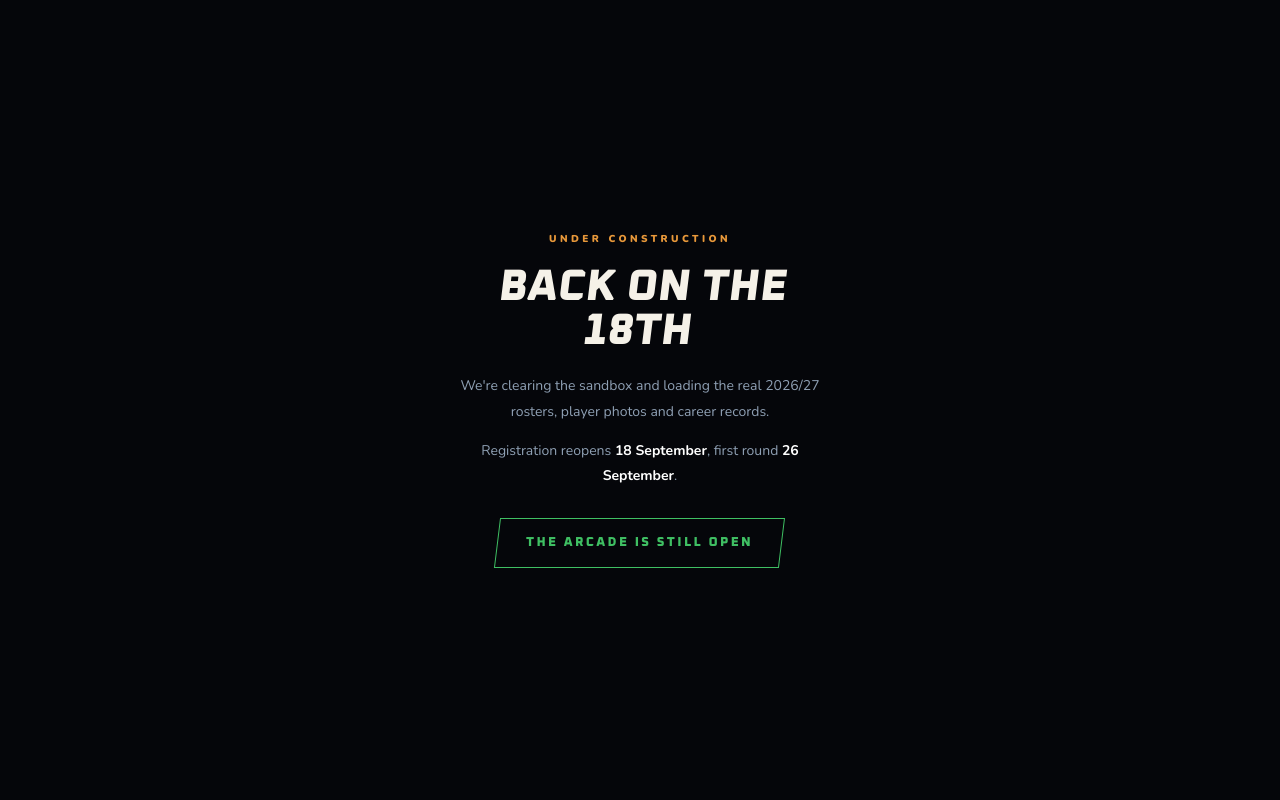
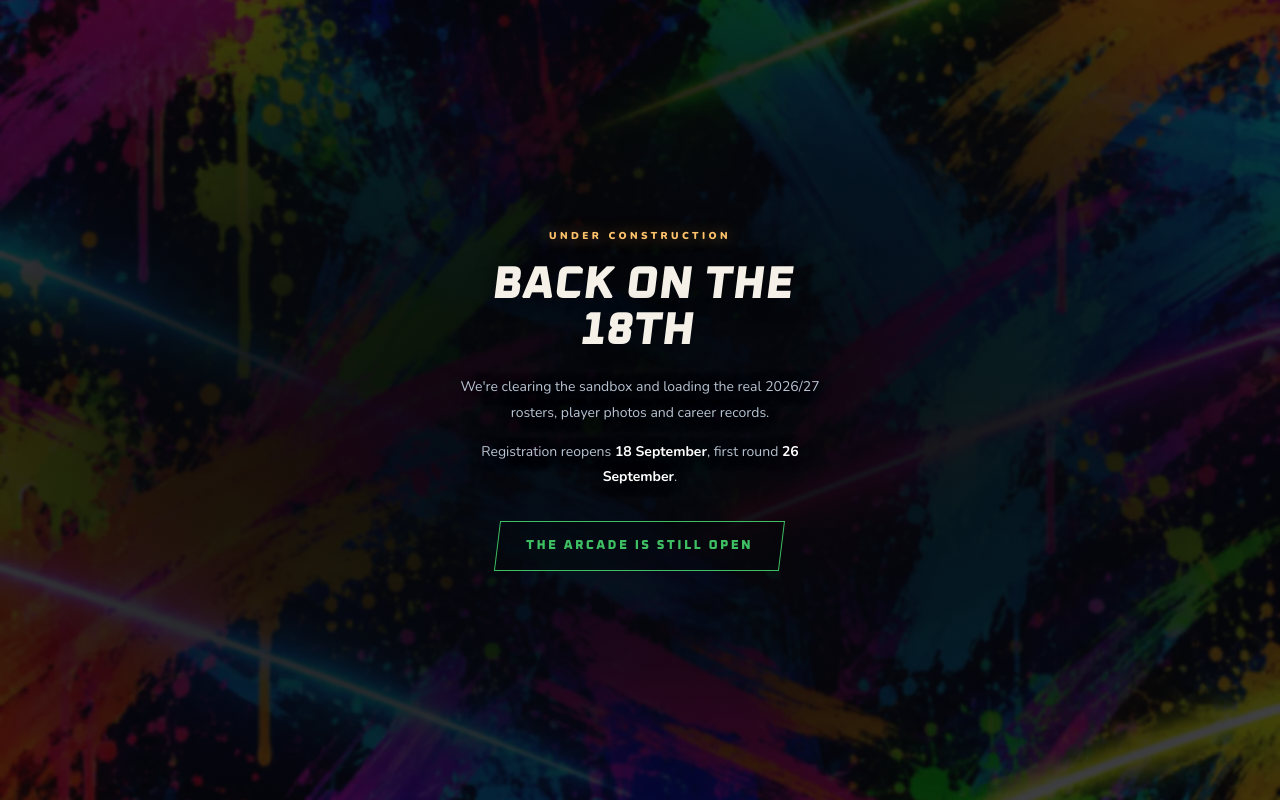
Before and after one commit to N8Nuks/grassrootsfantasy, a Next.js app: page /closed in a window 1280 px wide. Built offline with nearby package versions, Linux system fonts and the light colour scheme.

Commit message:
Close My Team, Matchups, Ladder, Athlete Hall and five arcade games for the changeover

```diff
--- a/app/closed/page.tsx
+++ b/app/closed/page.tsx
@@ -1,46 +1,78 @@
-/* Shown in place of any page in UNDER_CONSTRUCTION. Deliberately standalone —
-   no Nav, no Supabase, nothing that can fail while the database is being
-   cleared out from under it. */
+/* Shown in place of any page in UNDER_CONSTRUCTION or CLOSED_GAMES.
+   Deliberately standalone — no Nav, no Supabase, nothing that can fail while
+   the database is being cleared out from under it. */
 export default function Closed() {
   return (
-    <main style={{
-      minHeight: '100vh', display: 'flex', alignItems: 'center', justifyContent: 'center',
-      background: '#05060A', padding: '24px', textAlign: 'center',
-    }}>
-      <div style={{ maxWidth: '38ch' }}>
-        <p style={{
-          fontSize: '10px', fontWeight: 900, letterSpacing: '0.34em',
-          textTransform: 'uppercase', color: '#E8983A', marginBottom: '18px',
-        }}>
-          Under construction
-        </p>
-        <h1 style={{
-          fontFamily: 'var(--font-heading)', fontWeight: 800, textTransform: 'uppercase',
-          fontSize: 'clamp(28px, 8vw, 44px)', lineHeight: 1, color: '#F5F1E8',
-          transform: 'skewX(-7deg)', margin: '0 0 20px',
-        }}>
-          Back on the 18th
-        </h1>
-        <p style={{ fontSize: '14px', lineHeight: 1.8, color: '#8FA0B4', margin: '0 0 14px' }}>
+    <main className="cl-root">
+      <span className="cl-art" aria-hidden="true" />
+      <span className="cl-scrim" aria-hidden="true" />
+
+      <div className="cl-box">
+        <p className="cl-eyebrow">Under construction</p>
+        <h1 className="cl-head">Back on the 18th</h1>
+        <p className="cl-body">
           We&apos;re clearing the sandbox and loading the real 2026/27 rosters,
           player photos and career records.
         </p>
-        <p style={{ fontSize: '14px', lineHeight: 1.8, color: '#8FA0B4', margin: '0 0 30px' }}>
-          Registration reopens <b style={{ color: '#FFFFFF' }}>18 September</b>,
-          first round <b style={{ color: '#FFFFFF' }}>26 September</b>.
+        <p className="cl-body">
+          Registration reopens <b>18 September</b>, first round <b>26 September</b>.
         </p>
-        <a href="/games" style={{
-          display: 'inline-block', textDecoration: 'none',
-          border: '1px solid #3FBF63', color: '#3FBF63',
-          fontFamily: 'var(--font-heading)', fontWeight: 800, fontSize: '13px',
-          letterSpacing: '0.18em', textTransform: 'uppercase',
-          padding: '14px 28px', transform: 'skewX(-7deg)',
-        }}>
-          <span style={{ display: 'inline-block', transform: 'skewX(7deg)' }}>
-            The arcade is still open
-          </span>
+        <a className="cl-btn" href="/games">
+          <span>The arcade is still open</span>
         </a>
       </div>
+
+      <style>{`
+        .cl-root {
+          position: relative; min-height: 100vh; overflow: hidden;
+          display: flex; align-items: center; justify-content: center;
+          background: #05060A; padding: 24px; text-align: center;
+          isolation: isolate;
+        }
+        .cl-art {
+          position: absolute; inset: 0; z-index: 0; pointer-events: none;
+          background: url('/banner-neon.webp') center / cover no-repeat;
+          opacity: 0.5;
+        }
+        /* Darkest through the middle where the copy sits, so the artwork still
+           shows at the edges without swallowing the words. */
+        .cl-scrim {
+          position: absolute; inset: 0; z-index: 1; pointer-events: none;
+          background:
+            radial-gradient(ellipse 70% 60% at 50% 50%, #05060AF2 0%, #05060ACC 55%, #05060A80 100%);
+        }
+        .cl-box { position: relative; z-index: 2; max-width: 38ch; }
+
+        .cl-eyebrow {
+          font-size: 10px; font-weight: 900; letter-spacing: 0.34em;
+          text-transform: uppercase; color: #FFC46B; margin: 0 0 18px;
+          text-shadow: 0 0 14px #E8983A90;
+        }
+        .cl-head {
+          font-family: var(--font-heading); font-weight: 800; text-transform: uppercase;
+          font-size: clamp(28px, 8vw, 46px); line-height: 1; color: #F5F1E8;
+          transform: skewX(-7deg); margin: 0 0 20px;
+          text-shadow: 0 2px 20px #05060A;
+        }
+        .cl-body {
+          font-size: 14px; line-height: 1.8; color: #B8C4D2; margin: 0 0 14px;
+          text-shadow: 0 2px 14px #05060A;
+        }
+        .cl-body b { color: #FFFFFF; }
+        .cl-btn {
+          display: inline-block; text-decoration: none; margin-top: 18px;
+          border: 1px solid #3FBF63; color: #3FBF63; background: #05060A80;
+          font-family: var(--font-heading); font-weight: 800; font-size: 13px;
+          letter-spacing: 0.18em; text-transform: uppercase;
+          padding: 14px 28px; transform: skewX(-7deg);
+          transition: background 140ms ease, box-shadow 140ms ease;
+        }
+        .cl-btn span { display: inline-block; transform: skewX(7deg); }
+        .cl-btn:hover {
+          background: #3FBF6320;
+          box-shadow: 0 0 24px #3FBF6350;
+        }
+      `}</style>
     </main>
   )
 }
--- a/app/locked/page.tsx
+++ b/app/locked/page.tsx
@@ -1,43 +1,74 @@
 /* Shown in place of register and login while accounts are being cleared. */
 export default function Locked() {
   return (
-    <main style={{
-      minHeight: '100vh', display: 'flex', alignItems: 'center', justifyContent: 'center',
-      background: '#05060A', padding: '24px', textAlign: 'center',
-    }}>
-      <div style={{ maxWidth: '38ch' }}>
-        <p style={{
-          fontSize: '10px', fontWeight: 900, letterSpacing: '0.34em',
-          textTransform: 'uppercase', color: '#E8983A', marginBottom: '18px',
-        }}>
-          Closed for the changeover
-        </p>
-        <h1 style={{
-          fontFamily: 'var(--font-heading)', fontWeight: 800, textTransform: 'uppercase',
-          fontSize: 'clamp(28px, 8vw, 44px)', lineHeight: 1, color: '#F5F1E8',
-          transform: 'skewX(-7deg)', margin: '0 0 20px',
-        }}>
-          Back on the 18th
-        </h1>
-        <p style={{ fontSize: '14px', lineHeight: 1.8, color: '#8FA0B4', margin: '0 0 14px' }}>
+    <main className="cl-root">
+      <span className="cl-art" aria-hidden="true" />
+      <span className="cl-scrim" aria-hidden="true" />
+
+      <div className="cl-box">
+        <p className="cl-eyebrow">Closed for the changeover</p>
+        <h1 className="cl-head">Back on the 18th</h1>
+        <p className="cl-body">
           Every account is being cleared so we can load the real season. Nothing
           carries over — everyone signs up again and claims their team name fresh.
         </p>
-        <p style={{ fontSize: '14px', lineHeight: 1.8, color: '#8FA0B4', margin: '0 0 30px' }}>
-          Registration reopens <b style={{ color: '#FFFFFF' }}>18 September</b>.
+        <p className="cl-body">
+          Registration reopens <b>18 September</b>.
         </p>
-        <a href="/games" style={{
-          display: 'inline-block', textDecoration: 'none',
-          border: '1px solid #3FBF63', color: '#3FBF63',
-          fontFamily: 'var(--font-heading)', fontWeight: 800, fontSize: '13px',
-          letterSpacing: '0.18em', textTransform: 'uppercase',
-          padding: '14px 28px', transform: 'skewX(-7deg)',
-        }}>
-          <span style={{ display: 'inline-block', transform: 'skewX(7deg)' }}>
-            The arcade is still open
-          </span>
+        <a className="cl-btn" href="/games">
+          <span>The arcade is still open</span>
         </a>
       </div>
+
+      <style>{`
+        .cl-root {
+          position: relative; min-height: 100vh; overflow: hidden;
+          display: flex; align-items: center; justify-content: center;
+          background: #05060A; padding: 24px; text-align: center;
+          isolation: isolate;
+        }
+        .cl-art {
+          position: absolute; inset: 0; z-index: 0; pointer-events: none;
+          background: url('/banner-neon.webp') center / cover no-repeat;
+          opacity: 0.5;
+        }
+        .cl-scrim {
+          position: absolute; inset: 0; z-index: 1; pointer-events: none;
+          background:
+            radial-gradient(ellipse 70% 60% at 50% 50%, #05060AF2 0%, #05060ACC 55%, #05060A80 100%);
+        }
+        .cl-box { position: relative; z-index: 2; max-width: 38ch; }
+
+        .cl-eyebrow {
+          font-size: 10px; font-weight: 900; letter-spacing: 0.34em;
+          text-transform: uppercase; color: #FFC46B; margin: 0 0 18px;
+          text-shadow: 0 0 14px #E8983A90;
+        }
+        .cl-head {
+          font-family: var(--font-heading); font-weight: 800; text-transform: uppercase;
+          font-size: clamp(28px, 8vw, 46px); line-height: 1; color: #F5F1E8;
+          transform: skewX(-7deg); margin: 0 0 20px;
+          text-shadow: 0 2px 20px #05060A;
+        }
+        .cl-body {
+          font-size: 14px; line-height: 1.8; color: #B8C4D2; margin: 0 0 14px;
+          text-shadow: 0 2px 14px #05060A;
+        }
+        .cl-body b { color: #FFFFFF; }
+        .cl-btn {
+          display: inline-block; text-decoration: none; margin-top: 18px;
+          border: 1px solid #3FBF63; color: #3FBF63; background: #05060A80;
+          font-family: var(--font-heading); font-weight: 800; font-size: 13px;
+          letter-spacing: 0.18em; text-transform: uppercase;
+          padding: 14px 28px; transform: skewX(-7deg);
+          transition: background 140ms ease, box-shadow 140ms ease;
+        }
+        .cl-btn span { display: inline-block; transform: skewX(7deg); }
+        .cl-btn:hover {
+          background: #3FBF6320;
+          box-shadow: 0 0 24px #3FBF6350;
+        }
+      `}</style>
     </main>
   )
 }
```
